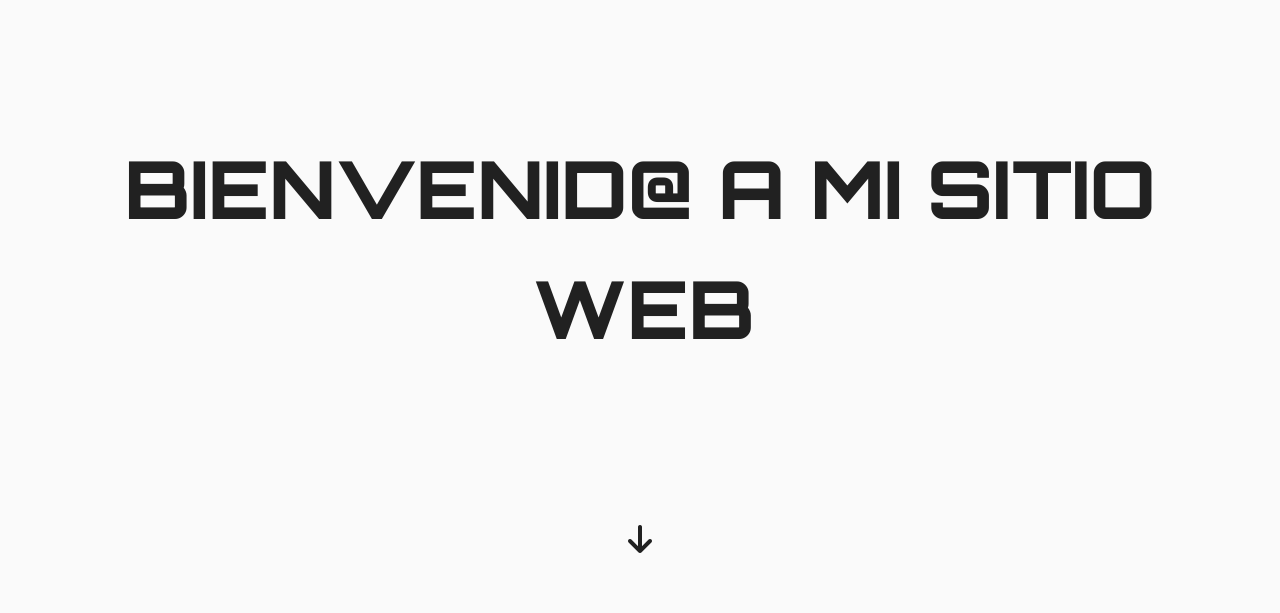
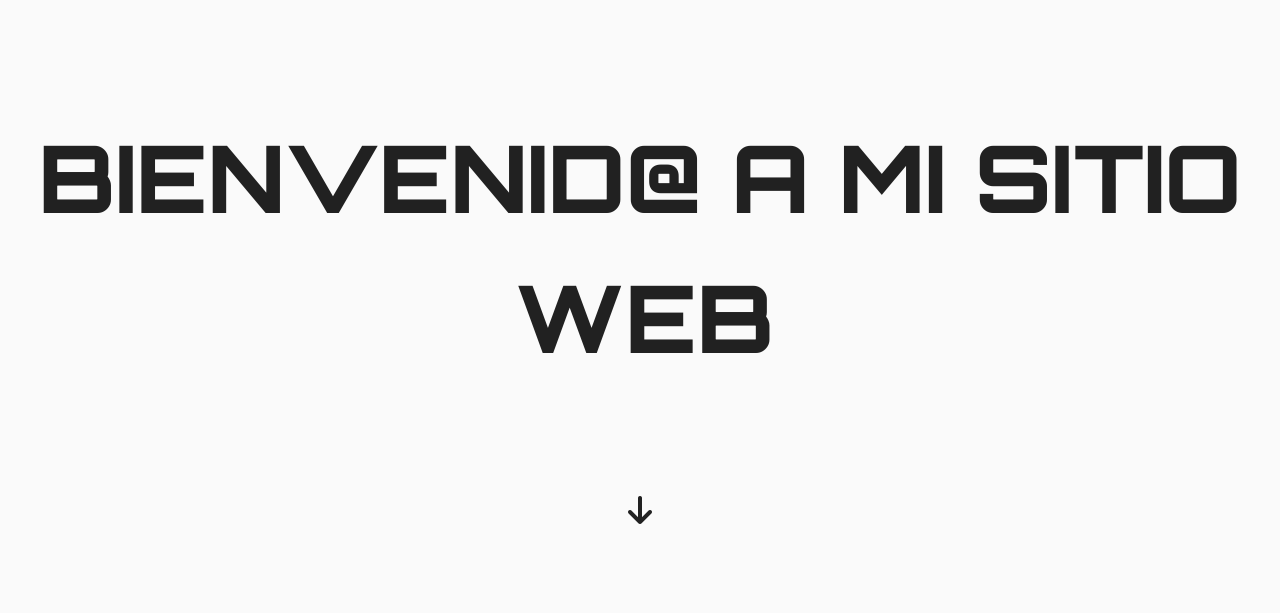
Before and after one commit to german-rs/german-rs.github.io, a plain HTML site: page index.html in a window 1280 px wide. Shown: the part 165-778 px from the top of the page. Drawn offline with nearby package versions, Linux system fonts and the light colour scheme.

Commit message:
Cambio de font-size en dispositivos medianos

```diff
--- a/assets/css/style.css
+++ b/assets/css/style.css
@@ -44,7 +44,7 @@ body {
     height: 100vh;
     display: flex;
     flex-direction: column;
-    justify-content: space-around;
+    justify-content: space-evenly;
     align-items: center;
     font-family: "Orbitron", sans-serif;
     background-color: var(--color-1);
@@ -98,7 +98,7 @@ body {
 }
 
 #hero-section .welcome{
-    font-size: 60pt;
+    font-size: 70pt;
     font-weight: 800;
     color: var(--dark-color);
     text-align: center;
@@ -228,6 +228,9 @@ footer img{
     #hero-section {
         justify-content: space-evenly;
     }
+    #hero-section .welcome{
+        font-size: 50pt;
+    }
 }
 
 /* lg. */
```
